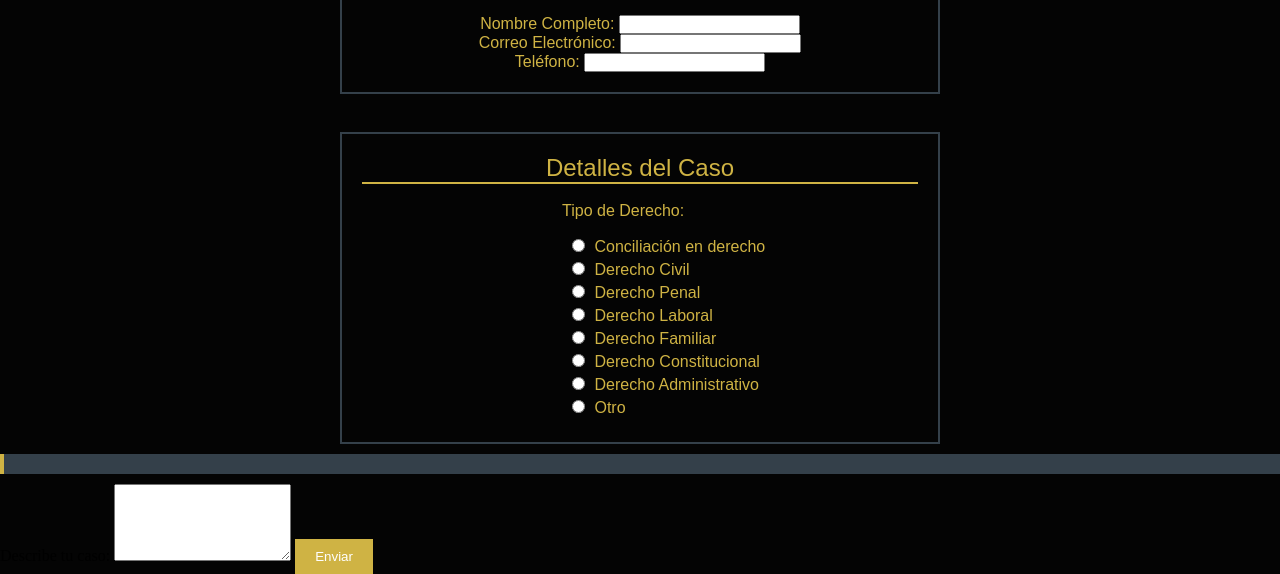
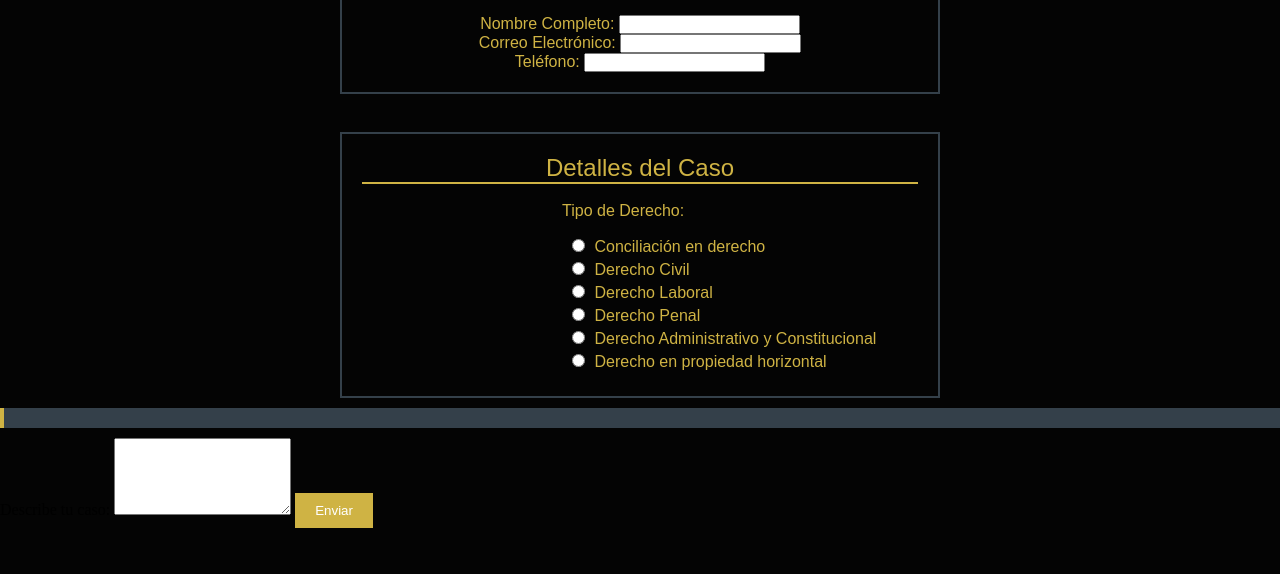
Before and after one commit to Germanken/Final-Full-stack-G-4, a plain HTML site: page Formulario2-IUSPOPULI.html in a window 1280 px wide. Shown: the part 284-858 px from the top of the page. After the commit the page ends 812 px from the top, so only its background shows below. Drawn offline with Linux system fonts and the light colour scheme; a web font is replaced by a local one.

Commit message:
Actualización

```diff
--- a/Formulario2-IUSPOPULI.html
+++ b/Formulario2-IUSPOPULI.html
@@ -46,25 +46,17 @@
       <input type="radio" name="tipo-derecho" value="civil" onchange="mostrarExplicacion(this.value)"> Derecho Civil
     </label>
     <label>
+      <input type="radio" name="tipo-derecho" value="laboral" onchange="mostrarExplicacion(this.value)"> Derecho Laboral
+    </label>
+    <label>
       <input type="radio" name="tipo-derecho" value="penal" onchange="mostrarExplicacion(this.value)"> Derecho Penal
     </label>
     <label>
-      <input type="radio" name="tipo-derecho" value="laboral" onchange="mostrarExplicacion(this.value)"> Derecho Laboral
+      <input type="radio" name="tipo-derecho" value="administrativo y constitucional" onchange="mostrarExplicacion(this.value)"> Derecho
+      Administrativo y Constitucional
     </label>
     <label>
-      <input type="radio" name="tipo-derecho" value="familiar" onchange="mostrarExplicacion(this.value)"> Derecho
-      Familiar
-    </label>
-    <label>
-      <input type="radio" name="tipo-derecho" value="constitucional" onchange="mostrarExplicacion(this.value)"> Derecho
-      Constitucional
-    </label>
-    <label>
-      <input type="radio" name="tipo-derecho" value="administrativo" onchange="mostrarExplicacion(this.value)"> Derecho
-      Administrativo
-    </label>
-    <label>
-      <input type="radio" name="tipo-derecho" value="otro" onchange="mostrarExplicacion(this.value)"> Otro
+      <input type="radio" name="tipo-derecho" value="derecho en propiedad horizontal" onchange="mostrarExplicacion(this.value)"> Derecho en propiedad horizontal
     </label>
   </div>
 </div>
@@ -87,28 +79,22 @@
 
     switch (valor) {
       case "conciliación":
-        explicacionDiv.innerHTML = "<p><strong>Conciliación en derecho:</strong> El conflicto en las relaciones interpersonales, es connatural con la vida misma. Por ello Ius Populi utiliza y promueve los MASC, así los diferentes medios y jurisdicciones especiales que permiten que el conflicto no solamente no escale a uno de mayor identidad, sino que las relaciones no se destruyan en mayor grado, y a su vez se obtenga beneficio como menores costos, más ágil, igualmente confiables y con efectos de tránsito a cosa juzgada y mérito ejecutivo.</em></p>";
+        explicacionDiv.innerHTML = "<p><strong>Conciliación en derecho:</strong> El conflicto en las relaciones interpersonales, es connatural con la vida misma. Por ello Ius Populi utiliza y promueve los MASC, así los diferentes medios y jurisdicciones especiales que permiten que el conflicto no solamente no escale a uno de mayor identidad, sino que las relaciones no se destruyan en mayor grado, y a su vez se obtenga beneficio como menores costos, más ágil, igualmente confiables y con efectos de tránsito a cosa juzgada y mérito ejecutivo.</em></p> <br> <p2> a) Conciliación en derecho. Contamos con profesionales abogados con alta experiencia, que podrán representar sus intereses ante conciliadores de un centro autorizado de conciliación o ante autoridades en cumplimiento de funciones conciliatorias o jurisdiccionales. Siendo la conciliación en Derecho una herramienta para que las partes puedan encontrar una solución efectiva para sus controversias por medio de un acuerdo pronta, efectivo y autogestionado por las partes. </em></p2> <br> <p3> b)	Conciliación en Equidad. Mecanismo autocompositivo de resolución de conflictos por medio del cual dos o más personas gestionan por sí mismas la solución de sus diferencias con la ayuda de un tercero calificado, denominado conciliador cuya acta debidamente aceptada, presta merito ejecutivo y hace tránsito a cosa juzgada. Ley 2220 de 2022.</em></p3>";
         break;
       case "civil":
         explicacionDiv.innerHTML = "<p><strong>Derecho Civil:</strong> Nuestro equipo cuenta con litigantes expertos en disputas relativas a sus controversias patrimoniales en donde estén en discusión sus derechos particulares relativas a la persona a sus bienes, sus contratos, sucesiones, obligaciones y derechos.</em></p>";
         break;
+      case "laboral":
+        explicacionDiv.innerHTML = "<p><strong>Derecho Laboral:</strong> Asistimos a nuestros usuarios en aquellos aspectos relacionados con sus condiciones de trabajo, sus  derechos y obligaciones como trabajador o empleador, salario, prestaciones sociales, seguridad social integral, horario de trabajo y derecho laboral colectivo. así como sobre las sanciones por incumplimiento. <br><em>Ejemplo: Disputa sobre el despido injustificado de un trabajador.</em></p>";
+        break;
       case "penal":
         explicacionDiv.innerHTML = "<p><strong>Derecho Penal:</strong> Nuestro equipo calificado de abogados expertos en derecho penal, brinda asesoría personalizada para cada caso presentado, garantizando la confidencialidad de la información suministrada. Realizamos un análisis detallado del caso y generamos un plan jurídico, si es denunciado o denunciante, con el fin único de defender los derechos de los usuarios, indistintamente de su condición ante la ley. <br><em>Ejemplo: Acusación por robo.</em></p>";
         break;
-      case "laboral":
-        explicacionDiv.innerHTML = "<p><strong>Derecho Laboral:</strong> Regula las relaciones entre empleadores y empleados. <br><em>Ejemplo: Disputa sobre el despido injustificado de un trabajador.</em></p>";
+      case "administrativo y constitucional":
+        explicacionDiv.innerHTML = "<p><strong>Derecho Administrativo y Constitucional:</strong> Al ser un derecho regulador de las relaciones entre la Administración pública con los ciudadanos, gestionamos, tramitamos y reclamamos ante las administraciones cualquier problemática que pueda surgir con los ciudadanos, así como ejercemos la Defensa de los derechos de los ciudadanos. Igual lo asesoramos en  licitaciones públicas, y reclamaciones de pagos pendientes por parte de la administración. <br><em>Ejemplo: Impugnación de una ley por considerarla inconstitucional.</em></p>";
         break;
-      case "familiar":
-        explicacionDiv.innerHTML = "<p><strong>Derecho Familiar:</strong> Regula las relaciones familiares y los derechos y obligaciones derivados de estas. <br><em>Ejemplo: Disputa sobre la custodia de un menor.</em></p>";
-        break;
-      case "constitucional":
-        explicacionDiv.innerHTML = "<p><strong>Derecho Constitucional:</strong> Regula la organización y el funcionamiento del Estado, así como los derechos y garantías fundamentales de los ciudadanos. <br><em>Ejemplo: Impugnación de una ley por considerarla inconstitucional.</em></p>";
-        break;
-      case "administrativo":
-        explicacionDiv.innerHTML = "<p><strong>Derecho Administrativo:</strong> Regula la organización, funcionamiento y control de la Administración Pública. <br><em>Ejemplo: Recurso contra una sanción impuesta por una autoridad administrativa.</em></p>";
-        break;
-      case "otro":
-        explicacionDiv.innerHTML = "<p><strong>Otro:</strong> Si tu caso no se encuadra en ninguna de las categorías anteriores, por favor, selecciona esta opción.</p>";
+      case "Derecho en propiedad horizontal":
+        explicacionDiv.innerHTML = "<p><strong>Derecho en Propiedad Horizontal:</strong> Con una debida planeación y una organización, unida a nuestra experiencia y conocimiento específico, Gerenciamos su copropiedad a través de profesionales en el área, con base en la ley 675 de 2001, reglamento de propiedad y jurisprudencia vigente. Donde identificamos las necesidades y deficiencias en las áreas comunes y privadas. Elaboramos y orientamos reglamentos internos y manuales de convivencia Revisamos y elaboramos legalmente contratos y documentos. Efectuamos el cobro pre-jurídico y jurídico de la cartera morosa, en donde realizamos, una localización física del deudor, una comunicación directa con él o sus garantes, presentamos unas opciones de pago para la normalización de la deuda, realizamos investigaciones de bienes muebles e inmuebles para eventuales embargos y secuestros. Realizamos un Recibo Técnico y Legal de Propiedades nuevas con profesionales en cada área con un estudio y análisis normativo, urbanístico, arquitectónico, documental, estructural, hidráulico y eléctrico de los bienes comunes de la propiedad, de conformidad con la Ley 1480 de 2011 y Decreto 735 de 2013.</p>";
         break;
       default:
         explicacionDiv.innerHTML = "";
```
